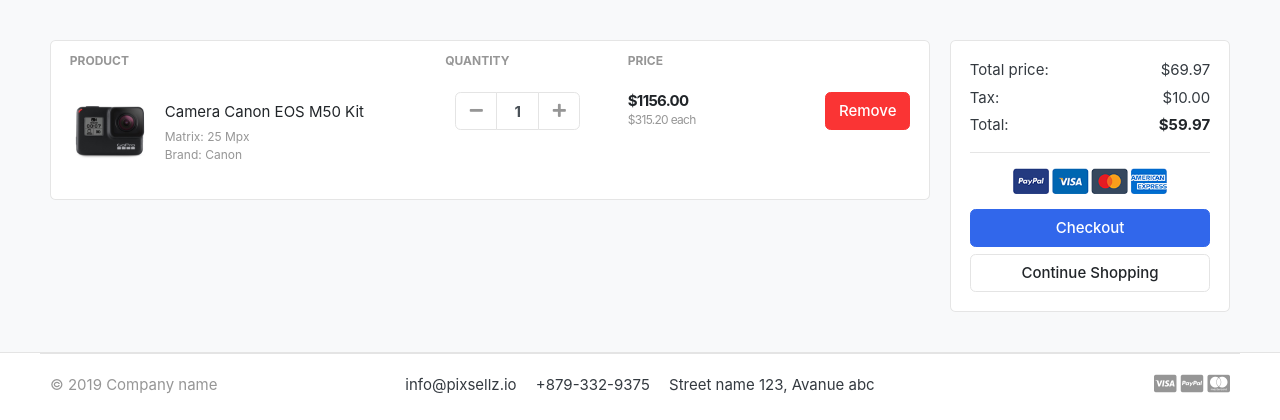
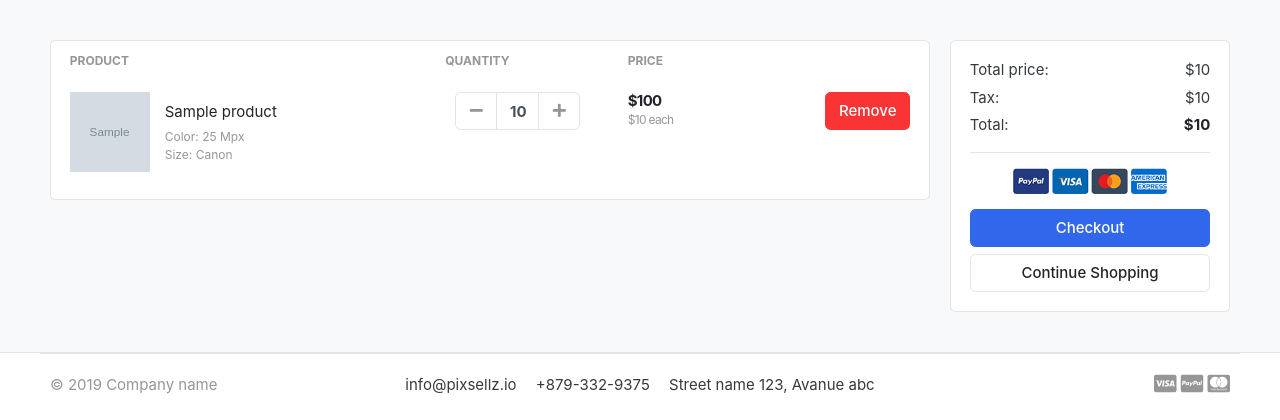
Before and after one commit to mishra-pallavi/Django-ecommerce, a Django app: template templates/store/cart.html in a window 1280 px wide. Shown: the part 118-538 px from the top of the page. Run offline with Django 5.2, Linux system fonts and the light colour scheme; tables that the repository leaves empty hold one stand-in row (values such as "Sample post"); the template is opened without the code that fills it: values that come from a table or form of the project are taken from there, most other values are stand-ins (such as "Sample title", 1, 10 or a date in 2020); grey boxes marked "Sample" are stand-in pictures; some libraries are stand-ins or nearby versions; some web fonts are replaced.

Commit message:
cart and pagnination added

```diff
--- /dev/null
+++ b/carts/context_processors.py
@@ -0,0 +1,16 @@
+from .models import Cart, CartItem
+from .views import _cart_id
+
+def counter(request):
+    cart_count = 0
+    if 'admin' in request.path:
+        return {}
+    else:
+        try:
+            cart = Cart.objects.filter(cart_id=_cart_id(request))
+            cart_items = CartItem.objects.all().filter(cart=cart[:1])
+            for cart_item in cart_items:
+                cart_count += cart_item.quantity
+        except Cart.DoesNotExist:
+            cart_count = 0
+    return dict(cart_count=cart_count)
--- a/carts/models.py
+++ b/carts/models.py
@@ -16,5 +16,9 @@
     quantity = models.IntegerField()
     is_active = models.BooleanField(default=True)
 
+
+    def sub_total(self):
+        return self.product.price * self.quantity
+
     def __str__(self):
         return self.product
--- a/carts/urls.py
+++ b/carts/urls.py
@@ -3,4 +3,7 @@
 
 urlpatterns = [
     path('',views.cart,name='cart'),
+    path('add_cart/<int:product_id>/', views.add_cart,name='add_cart'),
+    path('remove_cart/<int:product_id>/', views.remove_cart,name='remove_cart'),
+    path('remove_cart_item/<int:product_id>/', views.remove_cart_item,name='remove_cart_item'),
 ]
--- a/carts/views.py
+++ b/carts/views.py
@@ -1,5 +1,82 @@
-from django.shortcuts import render
+from django.shortcuts import render,redirect, get_object_or_404
+from store.models import Product
+from .models import Cart, CartItem
+from django.core.exceptions import ObjectDoesNotExist
 
 # Create your views here.
-def cart(request):
-    return render(request,'store/cart.html')
+def _cart_id(request):
+    cart = request.session.session_key
+    if not cart:
+        cart = request.session.create()
+    return cart
+
+
+def add_cart(request, product_id):
+    product = Product.objects.get(id=product_id)
+    try:
+        cart = Cart.objects.get(cart_id=_cart_id(request))
+    except Cart.DoesNotExist:
+        cart = Cart.objects.create(
+            cart_id = _cart_id(request)
+        )
+    cart.save()
+
+    try:
+        cart_item = CartItem.objects.get(product=product,cart=cart)
+        cart_item.quantity += 1 #cart item .quantity +1
+        cart_item.save()
+    except CartItem.DoesNotExist:
+        cart_item = CartItem.objects.create(
+            product = product,
+            quantity = 1,
+            cart = cart,
+        )
+        cart_item.save()
+
+    return redirect('cart')
+
+def remove_cart(request,product_id):
+    cart = Cart.objects.get(cart_id=_cart_id(request))
+    product = get_object_or_404(Product,id=product_id)
+    cart_item = CartItem.objects.get(product=product,cart=cart)
+    if cart_item.quantity > 1:
+        cart_item.quantity -= 1
+        cart_item.save()
+    else:
+        cart_item.delete()
+
+    return redirect('cart')
+
+
+def remove_cart_item(request,product_id):
+    cart = Cart.objects.get(cart_id=_cart_id(request))
+    product = get_object_or_404(Product,id=product_id)
+    cart_item = CartItem.objects.get(product=product,cart=cart)
+    cart_item.delete()
+    return redirect('cart')
+
+
+
+
+def cart(request, total=0, quantity=0,cart_items=None):
+    try:
+        cart = Cart.objects.get(cart_id =_cart_id(request))
+        cart_items = CartItem.objects.filter(cart=cart, is_active=True)
+        for cart_item in cart_items:
+            total = (cart_item.product.price * cart_item.quantity)
+            quantity != cart_item.quantity
+
+        tax = (2 * total)/100
+        grand_total = total+tax
+    except ObjectDoesNotExist:
+        pass
+
+    context = {
+        'total': total,
+        'quatity': quantity,
+        'cart_items': cart_items,
+        'tax':tax,
+        'grand_total':grand_total
+    }
+
+    return render(request,'store/cart.html', context)
--- a/greatkart/settings.py
+++ b/greatkart/settings.py
@@ -67,6 +67,7 @@
                 'django.contrib.auth.context_processors.auth',
                 'django.contrib.messages.context_processors.messages',
                 'category.context_processors.menu_link',
+                'carts.context_processors.counter',
             ],
         },
     },
--- a/templates/includes/navbar.html
+++ b/templates/includes/navbar.html
@@ -67,9 +67,9 @@
                                 <a href="./register.html"> Register</a>
                             </div>
                         </div>
-                        <a href="./cart.html" class="widget-header pl-3 ml-3">
+                        <a href="{% url 'cart' %}" class="widget-header pl-3 ml-3">
                             <div class="icon icon-sm rounded-circle border"><i class="fa fa-shopping-cart"></i></div>
-                            <span class="badge badge-pill badge-danger notify">0</span>
+                            <span class="badge badge-pill badge-danger notify">{{ cart_count }}</span>
                         </a>
                     </div> <!-- widgets-wrap.// -->
                 </div> <!-- col.// -->
--- a/templates/store/cart.html
+++ b/templates/store/cart.html
@@ -9,7 +9,12 @@
     <div class="container">
 
     <!-- ============================ COMPONENT 1 ================================= -->
-
+    {% if not cart_items %}
+        <h2 class="text-center">Your Shopping Cart is Empty</h2>
+        <div class="text-center">
+            <a href="{% url 'store' %}" class="btn btn-primary">Continue Shopping</a>
+        </div>
+    {% else %}
     <div class="row">
         <aside class="col-lg-9">
     <div class="card">
@@ -23,13 +28,14 @@
     </tr>
     </thead>
     <tbody>
+    {% for cart_item in cart_items %}
     <tr>
         <td>
             <figure class="itemside align-items-center">
-                <div class="aside"><img src="{% static './images/items/11.jpg' %}" class="img-sm"></div>
+                <div class="aside"><img src="{{ cart_item.product.image.url  }}" class="img-sm"></div>
                 <figcaption class="info">
-                    <a href="#" class="title text-dark">Camera Canon EOS M50 Kit</a>
-                    <p class="text-muted small">Matrix: 25 Mpx <br> Brand: Canon</p>
+                    <a href="{{ cart_item.product.get_url }}" class="title text-dark">{{ cart_item.product.product_name }}</a>
+                    <p class="text-muted small">Color: 25 Mpx <br> Size: Canon</p>
                 </figcaption>
             </figure>
         </td>
@@ -38,25 +44,26 @@
             <div class="col">
                 <div class="input-group input-spinner">
                     <div class="input-group-prepend">
-                                <button class="btn btn-light" type="button" id="button-plus"> <i class="fa fa-minus"></i> </button>
+                    <a href="{% url 'remove_cart' cart_item.product.id %}" class="btn btn-light" type="button" id="button-plus"> <i class="fa fa-minus"></i> </a>
                     </div>
-                                <input type="text" class="form-control"  value="1">
+                    <input type="text" class="form-control"  value="{{ cart_item.quantity }}">
                     <div class="input-group-append">
-                                <button class="btn btn-light" type="button" id="button-minus"> <i class="fa fa-plus"></i> </button>
+                    <a href="{% url 'add_cart' cart_item.product.id %}" class="btn btn-light" type="button" id="button-minus"> <i class="fa fa-plus"></i> </a>
                     </div>
                 </div> <!-- input-group.// -->
             </div> <!-- col.// -->
         </td>
         <td>
             <div class="price-wrap">
-                <var class="price">$1156.00</var>
-                <small class="text-muted"> $315.20 each </small>
+                <var class="price">${{ cart_item.sub_total }}</var>
+                <small class="text-muted"> ${{ cart_item.product.price }} each </small>
             </div> <!-- price-wrap .// -->
         </td>
         <td class="text-right">
-        <a href="" class="btn btn-danger"> Remove</a>
+        <a href="{% url 'remove_cart_item' cart_item.product.id %}" class="btn btn-danger"> Remove</a>
         </td>
     </tr>
+    {% endfor %}
     </tbody>
     </table>
     </div> <!-- card.// -->
@@ -68,22 +75,22 @@
             <div class="card-body">
                 <dl class="dlist-align">
                   <dt>Total price:</dt>
-                  <dd class="text-right">$69.97</dd>
+                  <dd class="text-right">${{ total }}</dd>
                 </dl>
                 <dl class="dlist-align">
                   <dt>Tax:</dt>
-                  <dd class="text-right"> $10.00</dd>
+                  <dd class="text-right"> ${{ tax }}</dd>
                 </dl>
                 <dl class="dlist-align">
                   <dt>Total:</dt>
-                  <dd class="text-right text-dark b"><strong>$59.97</strong></dd>
+                  <dd class="text-right text-dark b"><strong>${{ grand_total }}</strong></dd>
                 </dl>
                 <hr>
                 <p class="text-center mb-3">
                     <img src="{% static './images/misc/payments.png' %}" height="26">
                 </p>
                 <a href="./place-order.html" class="btn btn-primary btn-block"> Checkout </a>
-                <a href="./store.html" class="btn btn-light btn-block">Continue Shopping</a>
+                <a href="{% url 'store' %}" class="btn btn-light btn-block">Continue Shopping</a>
             </div> <!-- card-body.// -->
             </div> <!-- card.// -->
 
@@ -91,6 +98,7 @@
 
 
     </div> <!-- row.// -->
+    {% endif %}
     <!-- ============================ COMPONENT 1 END .// ================================= -->
 
     </div> <!-- container .//  -->
--- a/templates/store/product_detail.html
+++ b/templates/store/product_detail.html
@@ -72,7 +72,11 @@
         {% if single_product.stock <= 0 %}
             <h5 class="text-danger">Out Of stock</h5>
         {% else %}
-            <a href="./product-detail.html" class="btn  btn-primary"> <span class="text">Add to cart</span> <i class="fas fa-shopping-cart"></i>  </a>
+            {% if in_cart %}
+                <a href="{% url 'cart' %}" class="btn btn-success"> <span class="text">View Cart</span> <i class="fas fa-eye"></i>  </a>
+            {% else %}
+                <a href="{% url 'add_cart' single_product.id %}" class="btn  btn-primary"> <span class="text">Add to cart</span> <i class="fas fa-shopping-cart"></i>  </a>
+            {% endif %}
         {% endif %}
     </article> <!-- product-info-aside .// -->
             </main> <!-- col.// -->
```
Also changed, not shown: store/views.py (+15 -3 lines), templates/store/store.html (+22 -8 lines). Lines whose indentation alone changed are shown as unchanged.
